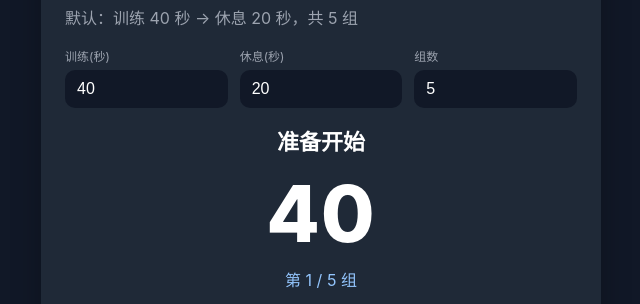
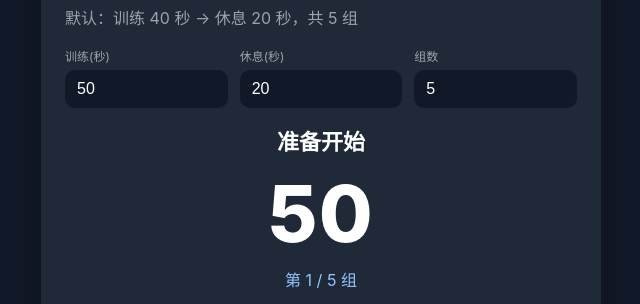
Before and after one commit to jojo9527bestgod-netizen/openclaw-news-brief-skill, a plain HTML site: page interval-timer-docker/index.html in a window 1280 px wide. Shown: the part 132-436 px from the top of the page, 319-959 px from the left. Drawn offline with Linux system fonts and the light colour scheme.

Commit message:
chore: set HIIT default work duration to 50s

```diff
--- a/interval-timer-docker/index.html
+++ b/interval-timer-docker/index.html
@@ -33,7 +33,7 @@
       <div class="grid">
         <div>
           <label>训练(秒)</label>
-          <input id="workSec" type="number" min="1" value="40" />
+          <input id="workSec" type="number" min="1" value="50" />
         </div>
         <div>
           <label>休息(秒)</label>
@@ -118,7 +118,7 @@
       timer = null;
       currentRound = 1;
       isWork = true;
-      remain = Number(workInput.value) || 40;
+      remain = Number(workInput.value) || 50;
       phaseEl.textContent = '准备开始';
       timeEl.textContent = String(remain);
       roundEl.textContent = `第 1 / ${Number(roundsInput.value) || 5} 组`;
@@ -166,7 +166,7 @@
         }
         currentRound += 1;
         isWork = true;
-        remain = Number(workInput.value) || 40;
+        remain = Number(workInput.value) || 50;
         cue('work-start');
         render();
       }
```
Also changed, not shown: 1 other file.
